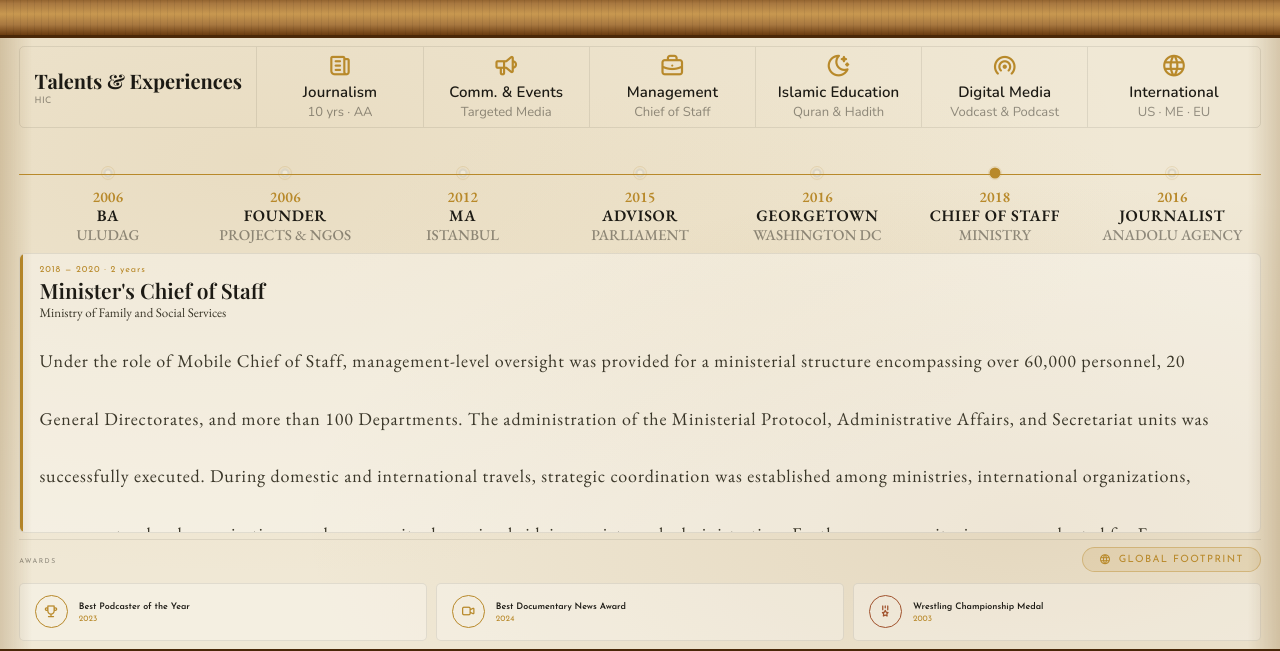
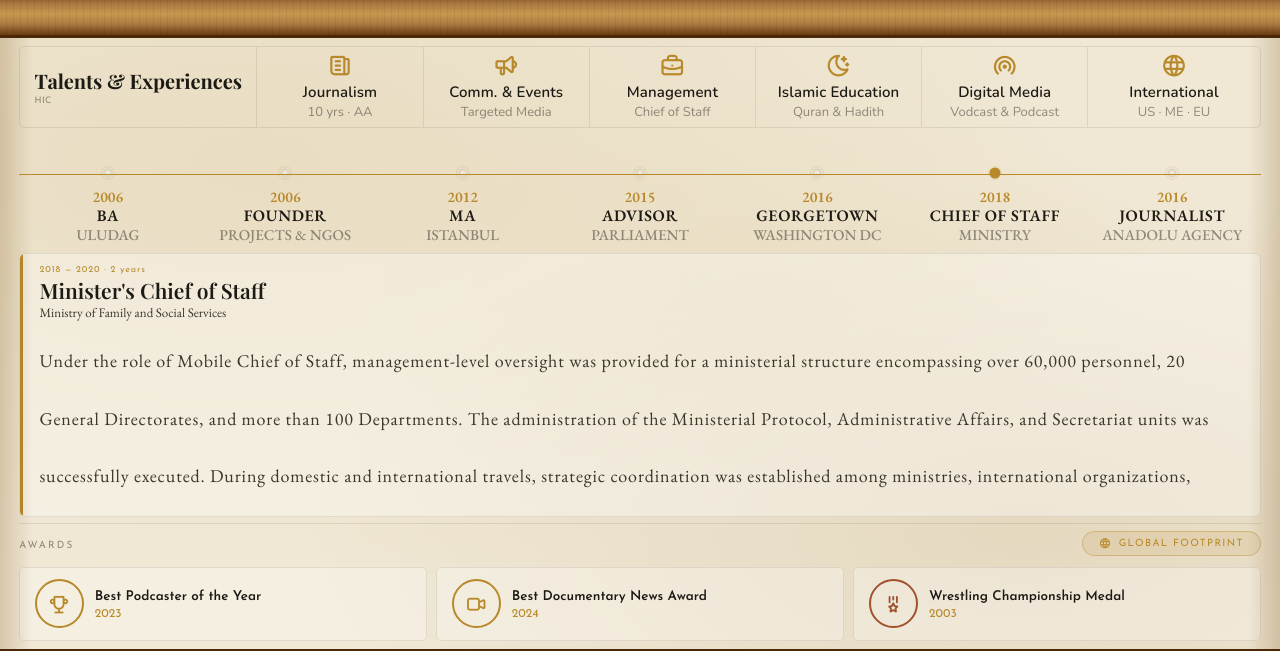
Before and after one commit to hicibrahim/hic, a plain HTML site: page about.html in a window 1280 px wide. Shown: the part 69-720 px from the top of the page. Drawn offline with nearby package versions, Linux system fonts and the light colour scheme; no server answers; a web font is replaced by a local one.

Commit message:
Add files via upload

```diff
--- a/about.html
+++ b/about.html
@@ -314,7 +314,7 @@ nav{position:fixed;top:0;left:0;right:0;height:62px;background:var(--nav-bg);bac
 .awards-col{flex-shrink:0;}
 
 /* ── Awards ── */
-.aw-label{font-family:'Josefin Sans',sans-serif;font-size:6.75px;letter-spacing:.22em;text-transform:uppercase;color:var(--muted);margin-bottom:.35rem;flex-shrink:0;}
+.aw-label{font-family:'Josefin Sans',sans-serif;font-size:10px;letter-spacing:.22em;text-transform:uppercase;color:var(--muted);margin-bottom:.5rem;flex-shrink:0;}
 .awards-grid{display:grid;grid-template-columns:repeat(3,1fr);gap:.6rem;flex-shrink:0;}
 .aw{border:.5px solid var(--border2);border-radius:5px;padding:.7rem .9rem;display:flex;align-items:center;gap:.7rem;transition:all .28s;cursor:default;background:rgba(255,255,255,.3);}
 [data-theme="dark"] .aw{background:rgba(0,0,0,.15);}
@@ -322,11 +322,11 @@ nav{position:fixed;top:0;left:0;right:0;height:62px;background:var(--nav-bg);bac
 .aw:hover .aw-ring{transform:scale(1.15) rotate(-8deg)}
 .aw:hover .aw-gold{background:var(--gold);color:#fff}
 .aw:hover .aw-bronze{background:#a0522d;color:#fff}
-.aw-ring{width:33px;height:33px;border-radius:50%;display:flex;align-items:center;justify-content:center;font-size:15px;border:1.5px solid;flex-shrink:0;transition:all .28s}
+.aw-ring{width:49px;height:49px;border-radius:50%;display:flex;align-items:center;justify-content:center;font-size:22px;border:2px solid;flex-shrink:0;transition:all .28s}
 .aw-gold{border-color:var(--gold);color:var(--gold)}
 .aw-bronze{border-color:#a0522d;color:#a0522d}
-.aw-title{font-size:9px;font-weight:600;color:var(--ink);font-family:'Josefin Sans',sans-serif;line-height:1.3;}
-.aw-year{font-size:8.25px;color:var(--gold);margin-top:2px;font-family:'Josefin Sans',sans-serif;}
+.aw-title{font-size:13.5px;font-weight:600;color:var(--ink);font-family:'Josefin Sans',sans-serif;line-height:1.3;}
+.aw-year{font-size:12px;color:var(--gold);margin-top:3px;font-family:'Josefin Sans',sans-serif;}
 
 /* ══ PANE 2: MAP ══ */
 /* ════ ABOUT — MOBILE ════ */
@@ -1314,9 +1314,8 @@ window.addEventListener('load',function(){
 (function(){
   var NOTES={
     journalism:{
-      en:"Under a prestigious international news agency, spearheaded <a href='https://www.anadoluajans.com.tr/podcast' target='_blank' style='color:var(--gold);text-decoration:none;'>AA Podcast</a> and <a href='https://www.anadoluajans.com.tr/portakalmaavi' target='_blank' style='color:var(--gold);text-decoration:none;'>AA Portre</a> projects while managing institutional operations and producing news in multiple languages. Pioneered the integration of advanced news writing and audio-focused journalism into modern digital content. Gained advanced expertise in video journalism across a wide spectrum — international affairs, national politics, environment, economy, health, cultural heritage and diplomatic protocol — building mastery of interview techniques and news documentary production.",
-      tr:"Saygın ve prestijli bir uluslararası ajans yapısı altında, <a href='https://www.anadoluajans.com.tr/podcast' target='_blank' style='color:var(--gold);text-decoration:none;'>AA Podcast</a> ve <a href='https://www.anadoluajans.com.tr/portakalmaavi' target='_blank' style='color:var(--gold);text-decoration:none;'>AA Portre</a> projelerine öncelik edilmiş, kurumsal işleyiş yürütülerek farklı dillerde haberler üretilirken, gelişmiş haber dili ile ses odaklı haberciliğin modern dijital içeriklere entegrasyonu sağlanmıştır. Ayrıca, video haberciliği alanında gelişmiş bir birikim elde ederek; uluslararası ilişkilerden ulusal ve yerel haberlere kadar uzanan geniş bir yelpazede çevre, siyaset, ekonomi, sağlık, kültürel miras ve diplomatik protokol gibi her alanda zengin bir haber tecrübesi edinilerek röportaj teknikleri ve haber belgeselciliği alanında üst düzey uzmanlık sağlanmıştır.",
-      html:true
+      en:"10 years of International Media Agency experience under a prestigious global agency.",
+      tr:"Saygın ve prestijli bir uluslararası ajans yapısı altında devam eden 10 yıllık Uluslararası Medya Ajansı deneyimi."
     },
     digital:{
       en:"Spearheaded the production and strategic growth of flagship digital audio and video formats, pioneering the integration of advanced news styling into modern digital content.",
@@ -1333,7 +1332,7 @@ window.addEventListener('load',function(){
     },
     islamic:{
       en:'<b>◆ Quran:</b> Complete memorization achieved at age 13 within 3 months and 10 days.<br><br><b>◆ Hadith:</b> Years of extensive research developing mastery over thousands of texts. Over 25,000 hadiths memorized, including texts & sources.',
-      tr:'<b>◆ Kuran:</b> 13 yaşında, 3 ay 10 günde tam hıfz tamamlandı.<br><br><b>◆ Hadis:</b> Hadis alanında kapsamlı araştırmalar yapılarak binlerce metin üzerinde çalışıldı. 25.000\'den fazla hadis metin ve kaynaklarıyla birlikte ezberlendi.',
+      tr:'<b>◆ Kuran:</b> 13 yaşında, 3 ay 10 günde tam hıfz tamamlandı.<br><br><b>◆ Hadis:</b> Kuran hıfzı sonrası uzunca bir yıl Hadis alanında hafızlığa başlanarak 25 binden fazla nebevi söz metin ve kaynaklarıyla hıfz edildi.',
       html:true
     },
     international:{
```
Also changed, not shown: index.html (+7 -4 lines).
